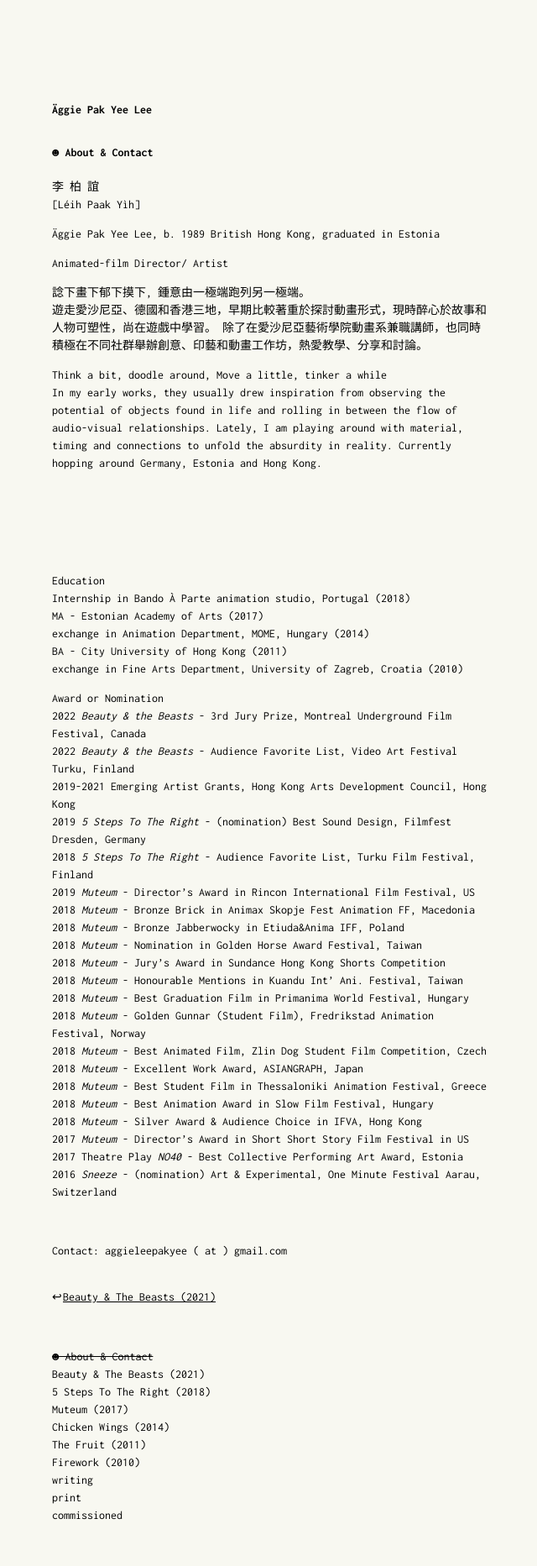
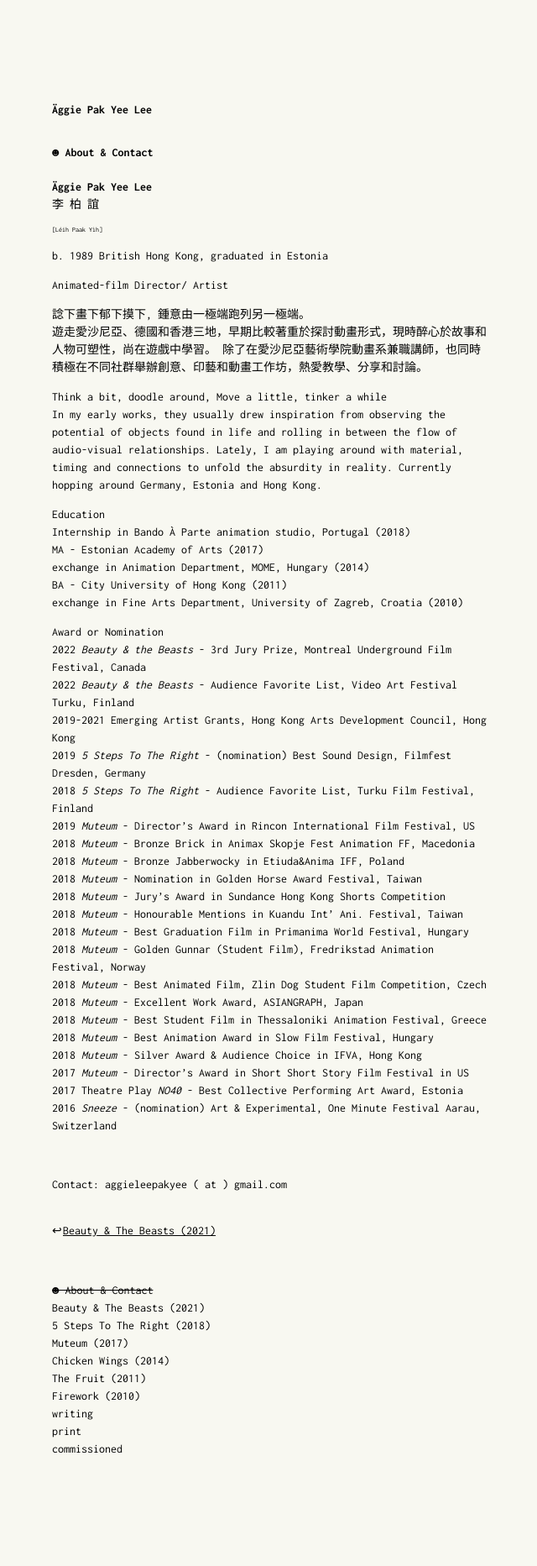
Before and after one commit to itchyeggie/itchyeggie.github.io, a Jekyll site: the page built from _posts/2022-07-23-about.md, in a window 1280 px wide. Shown: the whole page at 84% size, without its empty margins (58-698 px from the left). Built offline with Jekyll 4.4.1, drawn with Linux system fonts in a browser that asks for light colours; after the commit the page ends 1786 px from its top, so only the background shows below that.

Commit message:
Update _posts/2022-07-23-about.md (via Pages CMS)

```diff
--- a/_posts/2022-07-23-about.md
+++ b/_posts/2022-07-23-about.md
@@ -3,10 +3,11 @@ layout: post
 title: ☻ About & Contact
 home: true
 ---
-李 柏 誼
-[Léih Paak Yìh]
+ **Äggie Pak Yee Lee**
+ 李 柏 誼
+<p style="font-size: 8px;">[Léih Paak Yìh]</p>
 
-Äggie Pak Yee Lee, b. 1989 British Hong Kong, graduated in Estonia
+b. 1989 British Hong Kong, graduated in Estonia
 
 Animated-film Director/ Artist
 
@@ -17,12 +18,6 @@ Think a bit, doodle around, Move a little, tinker a while
 In my early works, they usually drew inspiration from observing the potential of objects found in life and rolling in between the flow of audio-visual relationships. Lately, I am playing around with material, timing and connections to unfold the absurdity in reality. Currently hopping around Germany, Estonia and Hong Kong.
 
 
-
-&nbsp;
-
-&nbsp;
-
-&nbsp;
 
 Education
 Internship in Bando À Parte animation studio, Portugal (2018)
```
